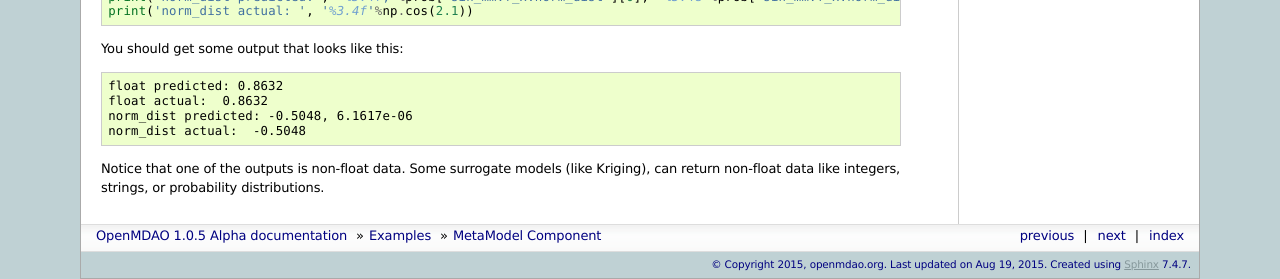
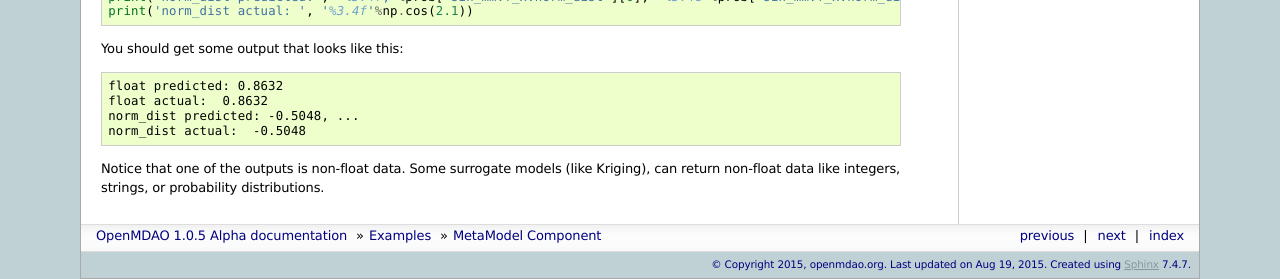
Before and after one commit to OpenMDAO/OpenMDAO1, a Sphinx documentation site: the page built from openmdao/docs/usr-guide/examples/krig_sin.rst, in a window 1280 px wide. Shown: the part 903-1182 px from the top of the page. Built offline with Sphinx 7.4.7, drawn with Linux system fonts in a browser that asks for light colours.

```diff
--- a/openmdao/docs/usr-guide/examples/krig_sin.rst
+++ b/openmdao/docs/usr-guide/examples/krig_sin.rst
@@ -74,7 +74,7 @@ You should get some output that looks like this:
 
    float predicted: 0.8632
    float actual:  0.8632
-   norm_dist predicted: -0.5048, 6.1617e-06
+   norm_dist predicted: -0.5048, ...
    norm_dist actual:  -0.5048
 
 Notice that one of the outputs is non-float data. Some surrogate models
```
